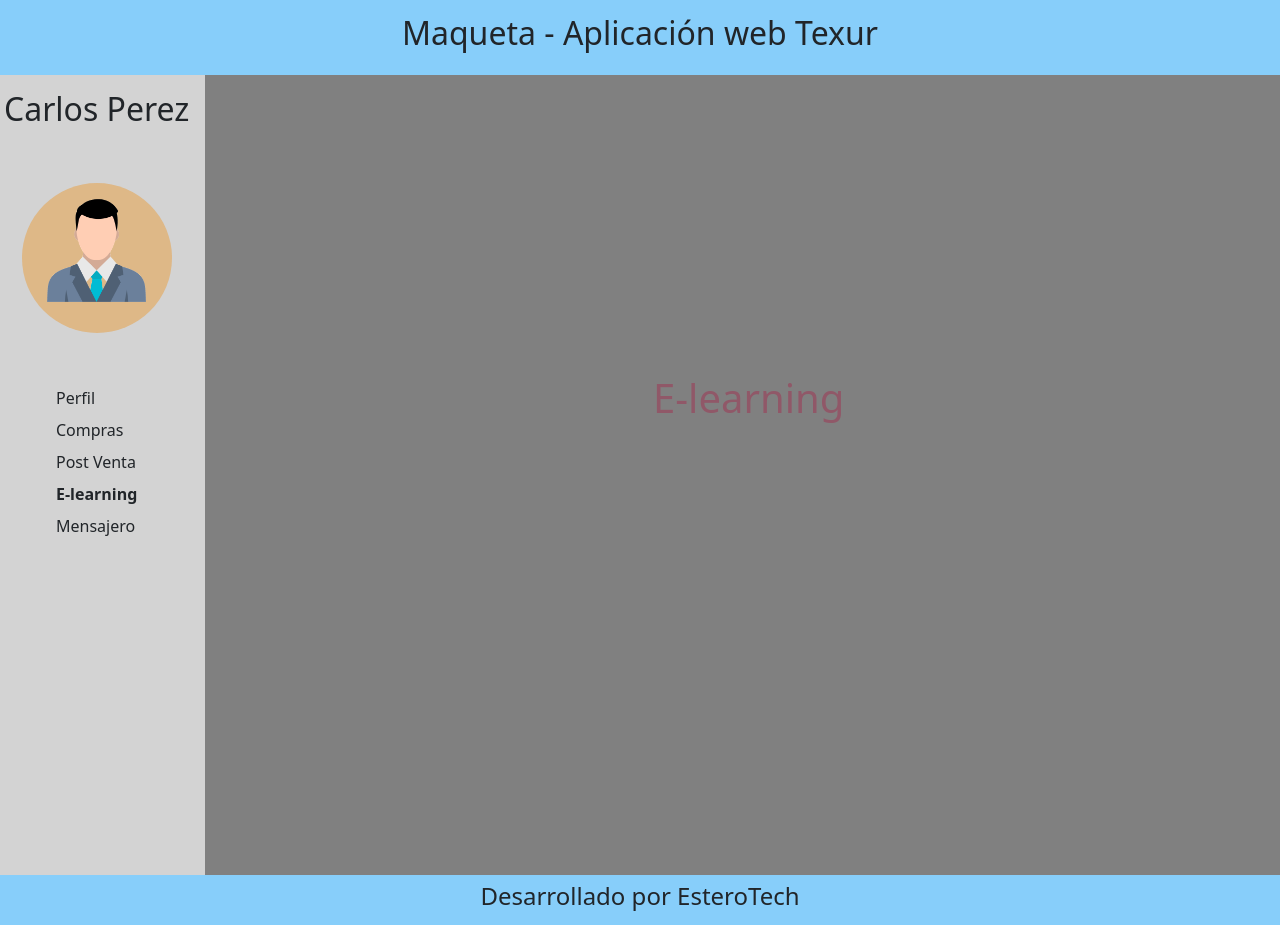
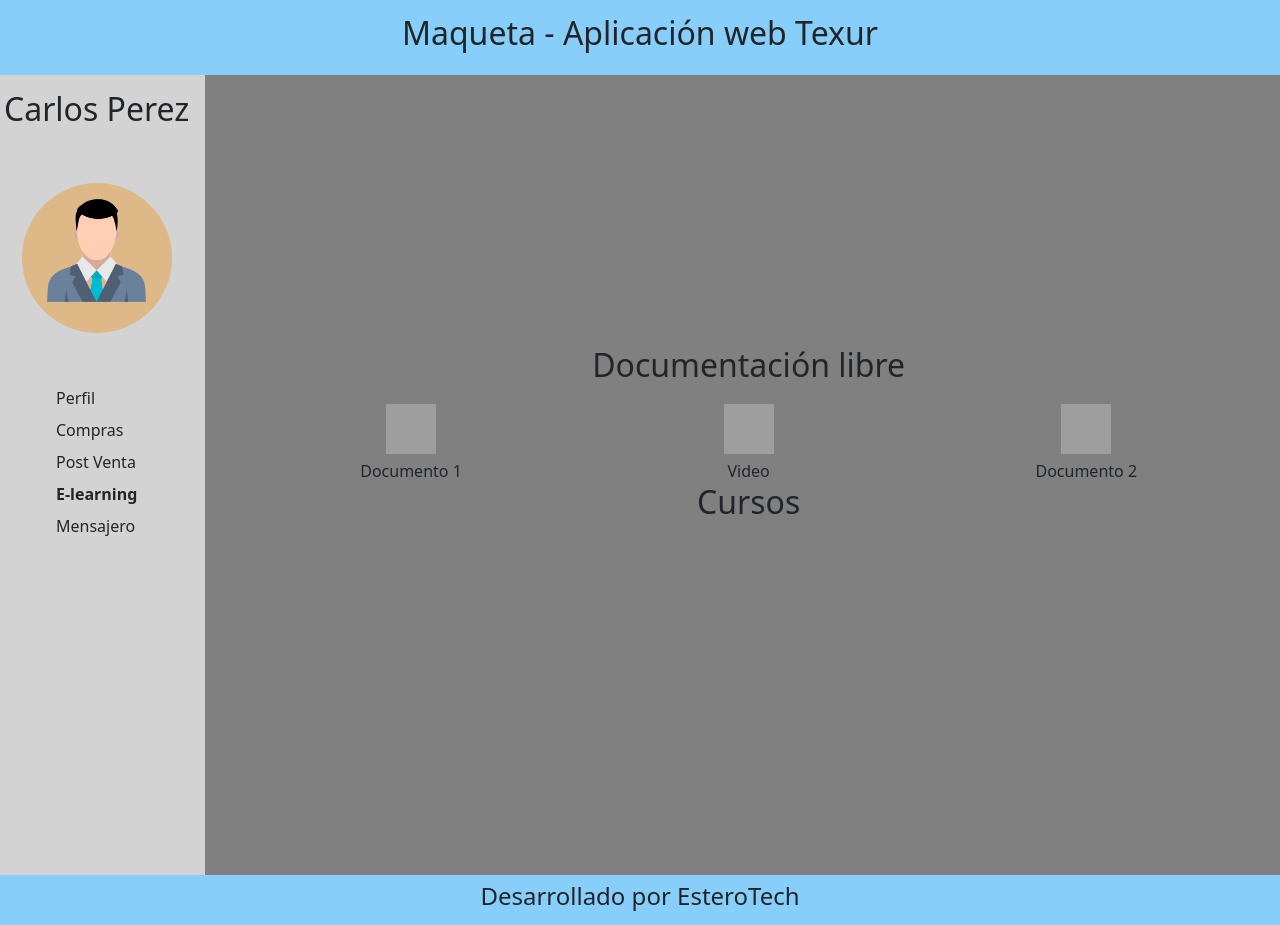
Before and after one commit to TanatosAlado/maquetaTexur, an Angular app: page /cliente in a window 1280 px wide. Both pictures are taken after a click on the item "E-learning". Built offline with nearby package versions, Linux system fonts and the light colour scheme; grey boxes are pictures that could not be loaded.

Commit message:
Elearning

```diff
--- a/src/app/components/cliente/cliente.component.css
+++ b/src/app/components/cliente/cliente.component.css
@@ -350,3 +350,46 @@ button{
 .detallesCompletos h4{
     text-align: center;
 }
+
+.docLibre{
+    width: 100%
+}
+
+.docLibre h2{
+    text-align: center;
+}
+
+.file-container {
+    display: flex;
+    justify-content: space-around; /* Distribute items evenly */
+    margin-top: 20px; /* Space above the container */
+}
+
+.file-item {
+    text-align: center;
+    text-decoration: none;
+    color: inherit;
+}
+
+.file-item img {
+    width: 50px; /* Adjust the size of the icons */
+    height: 50px;
+}
+
+.file-item span {
+    display: block;
+    margin-top: 5px; /* Space between icon and text */
+}
+
+.file-item:hover {
+    color: #007bff; /* Change color on hover */
+}
+
+.elearning{
+    width: 100%;
+    display: flex;
+    flex-direction: column;
+    align-items: center;
+    margin-bottom: 75px;
+    height: auto;
+}
--- a/src/app/components/cliente/cliente.component.html
+++ b/src/app/components/cliente/cliente.component.html
@@ -173,7 +173,29 @@
                 </div>
             </div>
         </div>
-        <div *ngIf="elearning" class="elearning" ><h1>E-learning</h1></div>
+        <div *ngIf="elearning" class="elearning container">
+            <div class="docLibre">
+                <h2>Documentación libre</h2>
+                <div class="file-container">
+                    <a href="path/to/document1.pdf" target="_blank" class="file-item">
+                        <img src="path/to/pdf-icon.png" alt="PDF Icon">
+                        <span>Documento 1</span>
+                    </a>
+                    <a href="path/to/video.mp4" target="_blank" class="file-item">
+                        <img src="path/to/video-icon.png" alt="Video Icon">
+                        <span>Video</span>
+                    </a>
+                    <a href="path/to/document2.pdf" target="_blank" class="file-item">
+                        <img src="path/to/pdf-icon.png" alt="PDF Icon">
+                        <span>Documento 2</span>
+                    </a>
+                </div>
+            </div>
+            <div class="cursos">
+                <h2>Cursos</h2>
+
+            </div>
+        </div>
         <div *ngIf="mensajero" class="mensajero" ><H1>Mensajero</H1></div>
     </div>
 </div>
```
